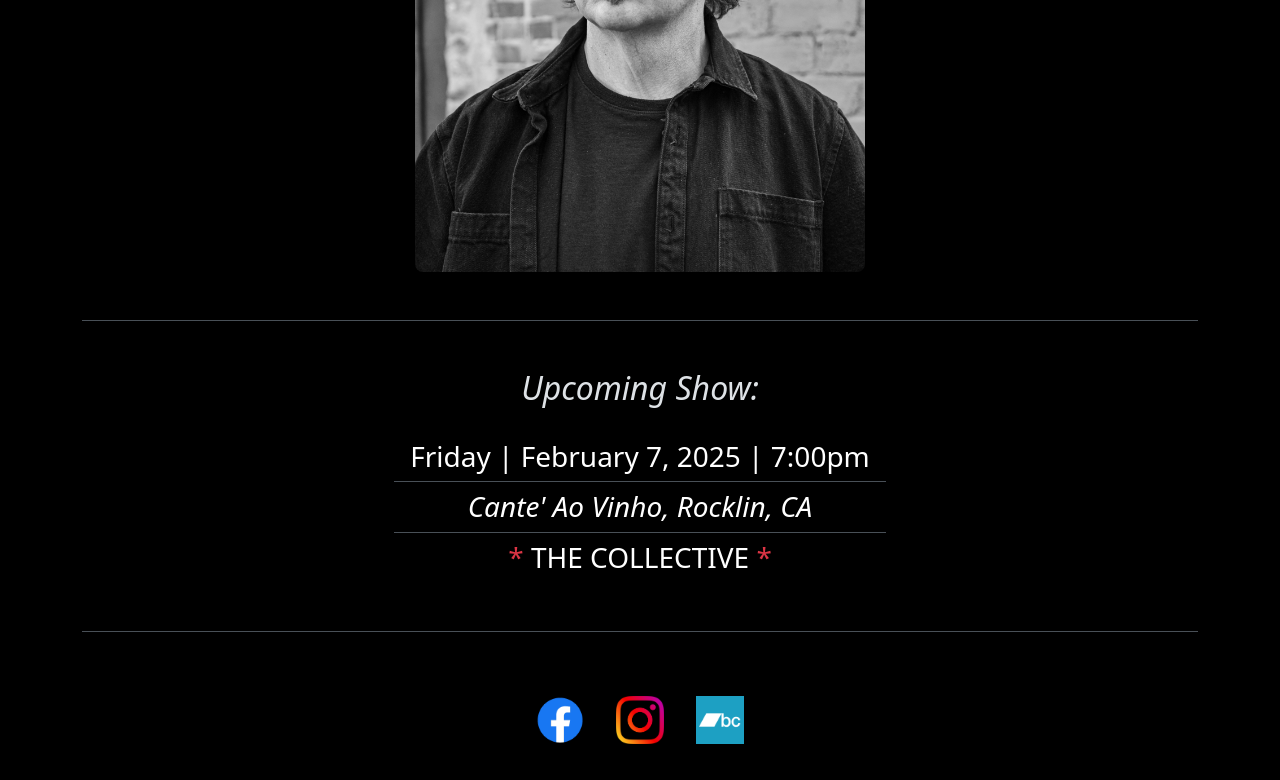
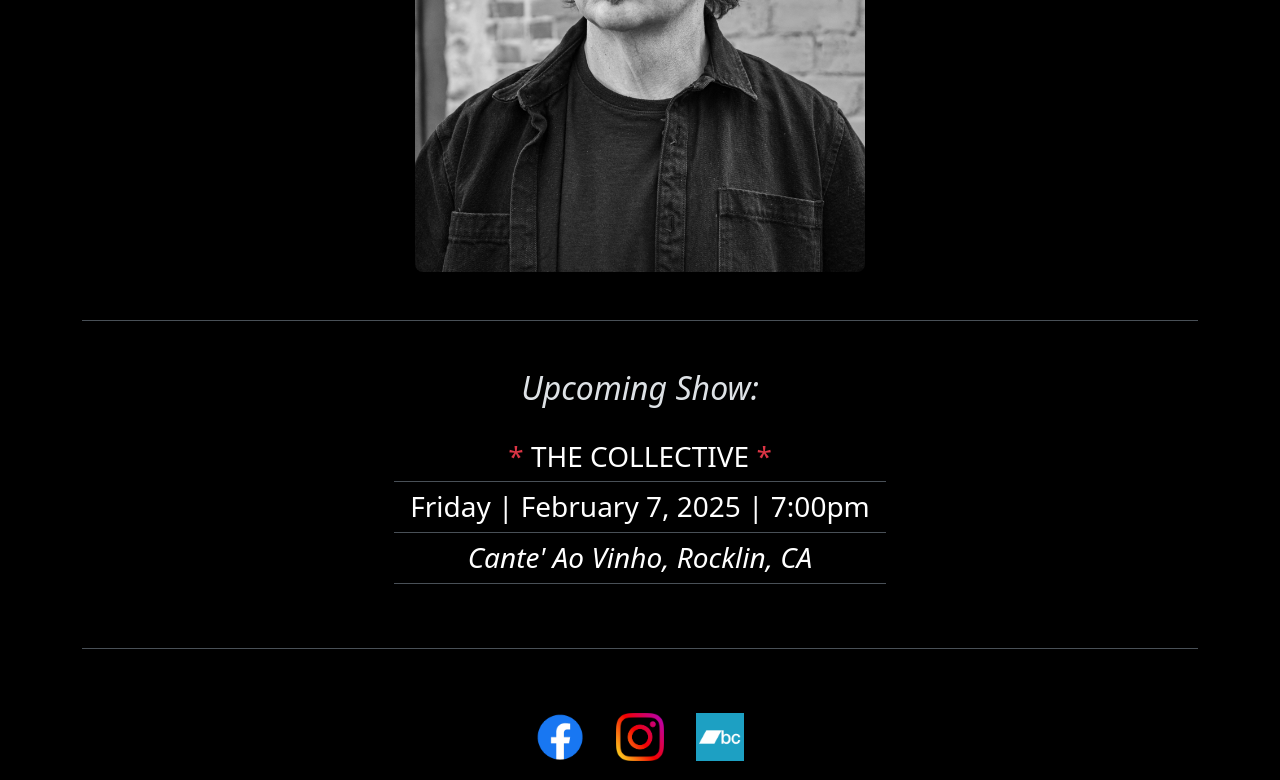
Before and after one commit to Robertjo97/JoeOrlandoMusic, a React (Vite) app: page / in a window 1280 px wide. Shown: the part 404-1184 px from the top of the page. Built offline with nearby package versions, Linux system fonts and the light colour scheme.

Commit message:
Add custom field to hero.

```diff
--- a/src/Home/Hero.jsx
+++ b/src/Home/Hero.jsx
@@ -18,9 +18,10 @@ const Hero = () => {
         {nextShow && nextShow.date ? (
           <ul className="list-group list-group-flush display-6 fs-3 text-center">
             <p className="display-6 fs-2 mb-4"><em><strong>Upcoming Show:</strong></em></p>
+            <li className="list-group-item bg-black text-white"><span className="text-danger">*</span> {nextShow.band}<span className="text-danger"> *</span></li>
             <li className="list-group-item bg-black text-white">{nextShow.day} | {nextShow.date} | {nextShow.time}</li>
             <li className="list-group-item bg-black text-white"><em>{nextShow.location}</em></li>
-            <li className="list-group-item bg-black text-white"><span className="text-danger">*</span> {nextShow.band}<span className="text-danger"> *</span></li>
+            <li className="list-group-item bg-black text-white">{nextShow.custom && <p><span className="text-warning">* </span>{nextShow.custom}<span className="text-warning"> *</span></p>}</li>
           </ul>
         ) : (<p className="text-center">No upcoming shows at this time. Please check back soon!</p>)}
       </div>
```
